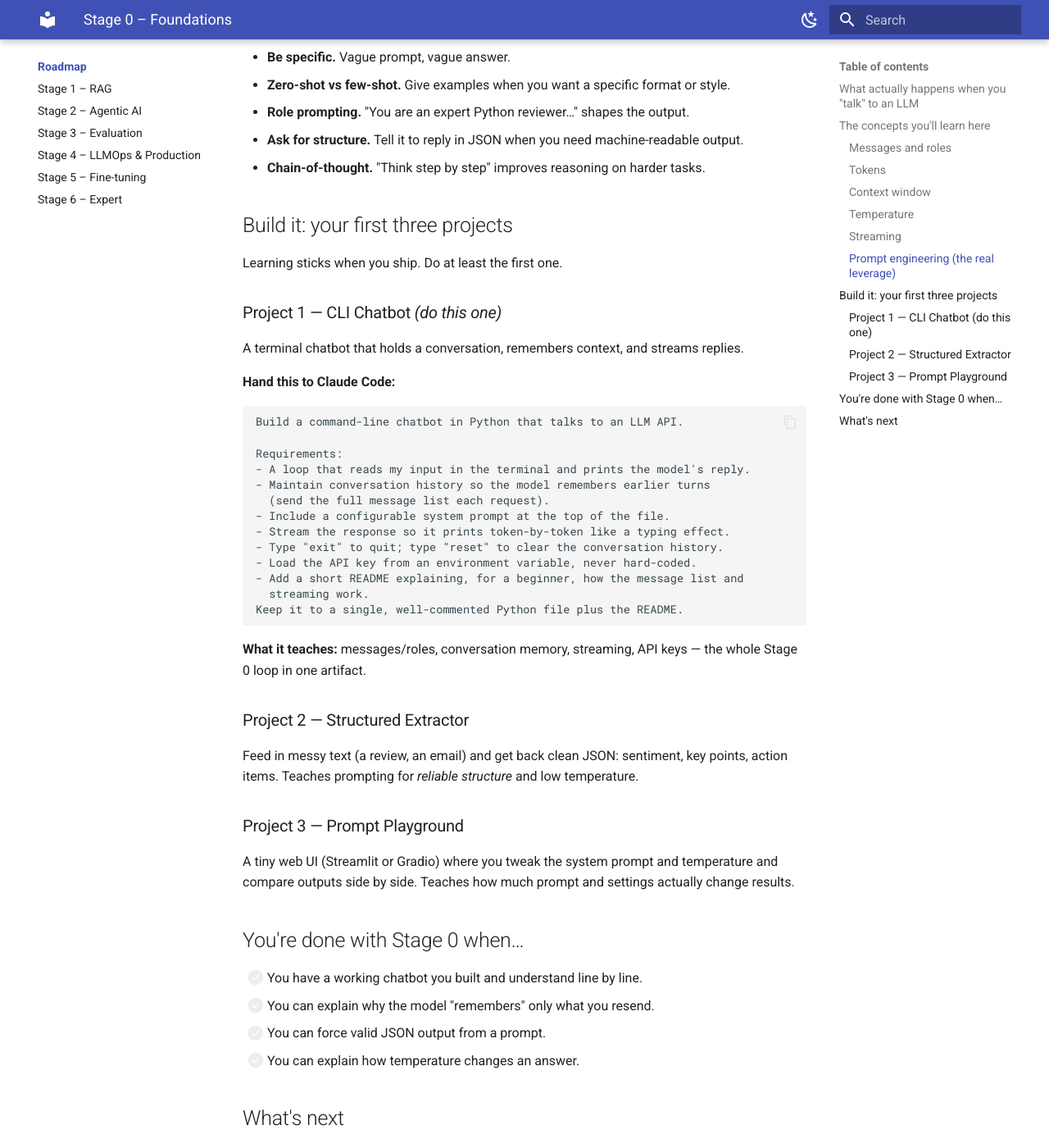
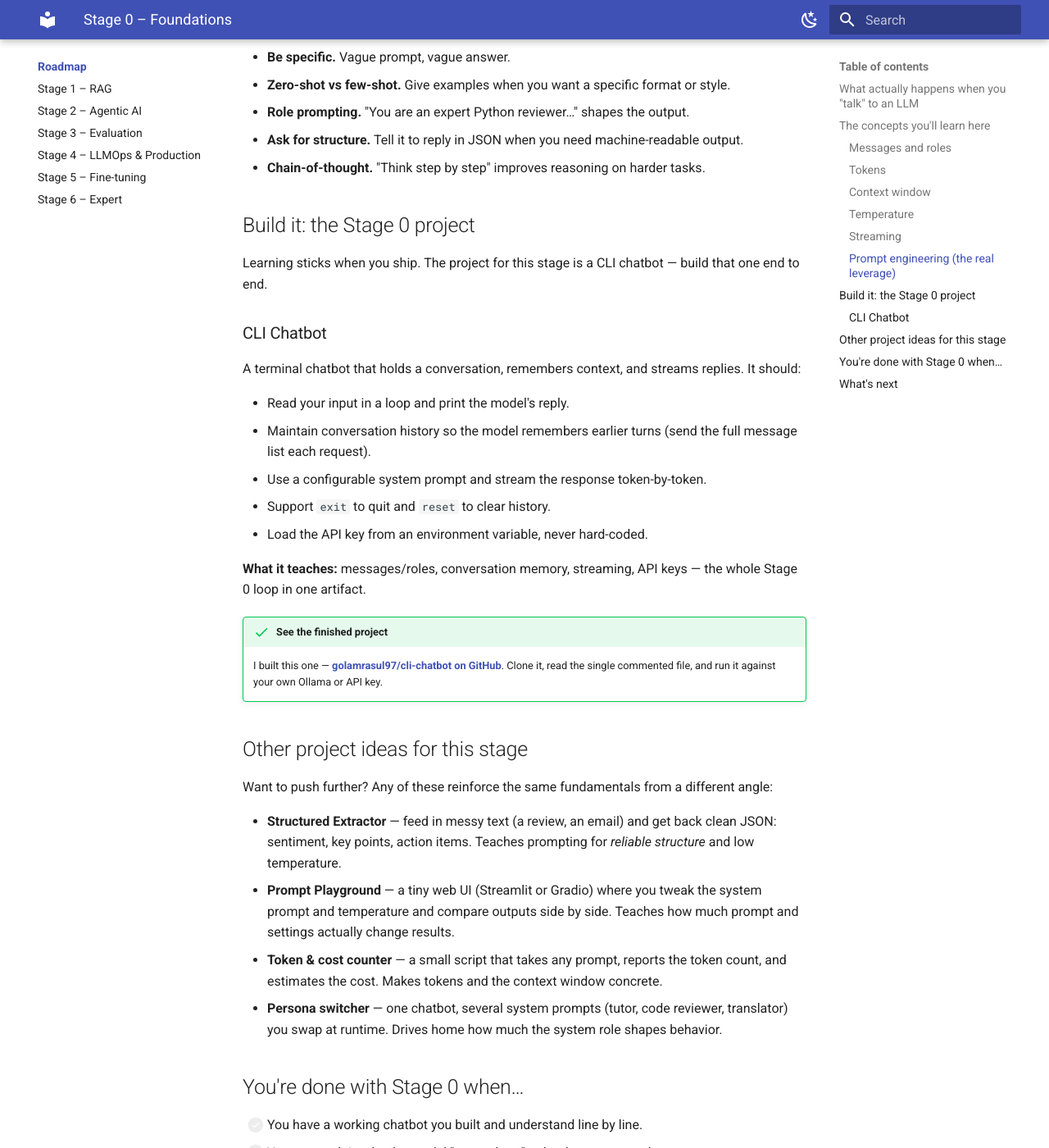
Before and after one commit to golamrasul97/ai-engineering-roadmap, an MkDocs documentation site: the page built from docs/stage-0-foundations/index.md, in a window 1280 px wide and 1400 px high, scrolled down 1846 px. Shown: the whole window at 82% size. Built offline with MkDocs 1.6.1 and Material for MkDocs 9.7.7, drawn with Linux system fonts in a browser that asks for light colours.

Commit message:
Stage 0: link finished CLI chatbot repo, reframe projects
- Replace the "Hand this to Claude Code" prompt with a plain project brief
- Add "See the finished project" link to golamrasul97/cli-chatbot
- Restructure into one flagship build plus "Other project ideas"

````diff
--- a/docs/stage-0-foundations/index.md
+++ b/docs/stage-0-foundations/index.md
@@ -68,41 +68,33 @@ How you ask changes what you get. The core moves:
 - **Ask for structure.** Tell it to reply in JSON when you need machine-readable output.
 - **Chain-of-thought.** "Think step by step" improves reasoning on harder tasks.
 
-## Build it: your first three projects
+## Build it: the Stage 0 project
 
-Learning sticks when you ship. Do at least the first one.
+Learning sticks when you ship. The project for this stage is a CLI chatbot — build that one end to end.
 
-### Project 1 — CLI Chatbot *(do this one)*
+### CLI Chatbot
 
-A terminal chatbot that holds a conversation, remembers context, and streams replies.
+A terminal chatbot that holds a conversation, remembers context, and streams replies. It should:
 
-**Hand this to Claude Code:**
-
-```
-Build a command-line chatbot in Python that talks to an LLM API.
-
-Requirements:
-- A loop that reads my input in the terminal and prints the model's reply.
-- Maintain conversation history so the model remembers earlier turns
-  (send the full message list each request).
-- Include a configurable system prompt at the top of the file.
-- Stream the response so it prints token-by-token like a typing effect.
-- Type "exit" to quit; type "reset" to clear the conversation history.
+- Read your input in a loop and print the model's reply.
+- Maintain conversation history so the model remembers earlier turns (send the full message list each request).
+- Use a configurable system prompt and stream the response token-by-token.
+- Support `exit` to quit and `reset` to clear history.
 - Load the API key from an environment variable, never hard-coded.
-- Add a short README explaining, for a beginner, how the message list and
-  streaming work.
-Keep it to a single, well-commented Python file plus the README.
-```
 
 **What it teaches:** messages/roles, conversation memory, streaming, API keys — the whole Stage 0 loop in one artifact.
 
-### Project 2 — Structured Extractor
+!!! success "See the finished project"
+    I built this one — **[golamrasul97/cli-chatbot on GitHub](https://github.com/golamrasul97/cli-chatbot)**. Clone it, read the single commented file, and run it against your own Ollama or API key.
 
-Feed in messy text (a review, an email) and get back clean JSON: sentiment, key points, action items. Teaches prompting for *reliable structure* and low temperature.
+## Other project ideas for this stage
 
-### Project 3 — Prompt Playground
+Want to push further? Any of these reinforce the same fundamentals from a different angle:
 
-A tiny web UI (Streamlit or Gradio) where you tweak the system prompt and temperature and compare outputs side by side. Teaches how much prompt and settings actually change results.
+- **Structured Extractor** — feed in messy text (a review, an email) and get back clean JSON: sentiment, key points, action items. Teaches prompting for *reliable structure* and low temperature.
+- **Prompt Playground** — a tiny web UI (Streamlit or Gradio) where you tweak the system prompt and temperature and compare outputs side by side. Teaches how much prompt and settings actually change results.
+- **Token & cost counter** — a small script that takes any prompt, reports the token count, and estimates the cost. Makes tokens and the context window concrete.
+- **Persona switcher** — one chatbot, several system prompts (tutor, code reviewer, translator) you swap at runtime. Drives home how much the system role shapes behavior.
 
 ## You're done with Stage 0 when…
 
````
